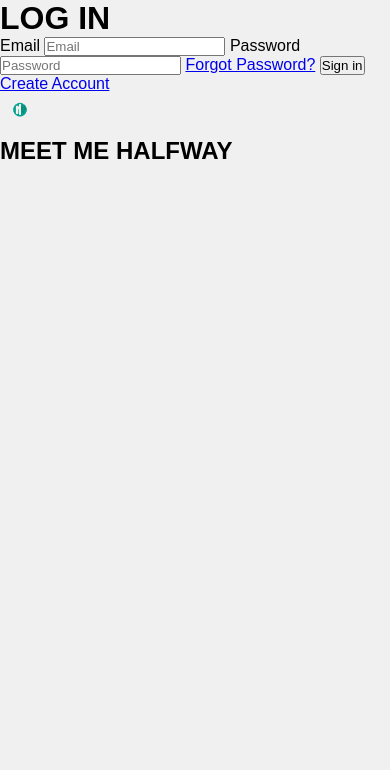
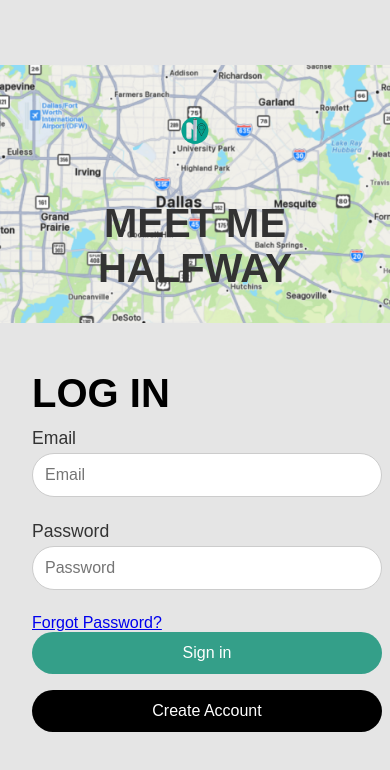
Before and after one commit to JesusMartinez8/Capstone-TheBoys, a plain HTML site: page index.html in a window 390 px wide. Drawn offline with Linux system fonts and the light colour scheme; a web font is replaced by a local one.

Commit message:
Update styles.css

```diff
--- a/styles.css
+++ b/styles.css
@@ -1,4 +1,3 @@
-/* General Reset */
 * {
     margin: 0;
     padding: 0;
@@ -7,143 +6,156 @@
 
   body, html {
     height: 100%;
+    margin: 0;
     font-family: "Jaro", sans-serif;
-  background-color: #f0f0f0;
+    background: #f0f0f0;
   }
 
-/* Navigation Bar */
-.nav-bar {
-  position: absolute;
-  top: 0;
-  width: 100%;
+  /* Make sure the page takes up full height and width */
+  body {
     display: flex;
-  justify-content: space-between;
+    justify-content: center;
     align-items: center;
-  padding: 15px 30px;
-  background-color: #ffffff;
-  z-index: 2;
-  height: 60px;
-  box-shadow: 0 4px 8px rgba(0, 0, 0, 0.1);
+    background-color: #e5e5e5;
+    height: 100vh; /* Full height */
   }
 
-.logo {
-  height: 40px;
-  width: auto;
+  .login-container {
+    display: flex;
+    width: 100%; /* Full width */
+    max-width: none; /* Disable the max width so it spans fully */
+    height: 100vh; /* Full height */
+    background-color: white;
+    border-radius: 0;
   }
 
-.menu-icons i {
-  font-size: 1.5em;
-  color: #35393C;
-  margin-left: 15px;
-  cursor: pointer;
+  /* Form Section */
+  .form-section {
+    flex: 1;
+    background-color: #e5e5e5;
+    padding: 3rem;
+    display: flex;
+    flex-direction: column;
+    justify-content: center;
+    align-items: flex-start;
+    min-width: 300px;
+    height: 100%; /* Stretch to full height */
   }
 
-
-/* Transparent Box Styling for Buttons */
-.transparent-box {
-  position: absolute;
-  top: 150px; /* Adjusted to accommodate the title section */
-  left: 20px;
-  padding: 20px;
-  width: 260px;
-  background-color: rgba(255, 255, 255, 0.95);
-  border-radius: 10px;
-  box-shadow: 0 4px 12px rgba(0, 0, 0, 0.1);
-  z-index: 2;
-  display: flex;
-  flex-direction: column;
-  gap: 10px;
+  .form-section h1 {
+    font-family: "Jaro", sans-serif;
+    font-size: 2.5rem;
+    margin-top:1rem;
+    margin-bottom: 0.75rem;
+    color: #000;
   }
 
-/* Button Styling */
-.btn {
-  background-color: #2a7566; /* Dark greenish color */
-  color: #ffffff;
-  padding: 15px 15px;
-  border: 1px solid #ffffff; /* Slightly darker border */
-  width: 100%;
-  font-size: 1rem;
-  border-radius: 25px;
-  cursor: pointer;
-  display: flex;
-  align-items: center;
-  justify-content: space-between;
-  transition: background-color 0.3s ease, border-color 0.3s ease;
-  box-shadow: 0 2px 6px rgba(0, 0, 0, 0.1);
+  .form-section label {
+    font-size: 1.1rem;
+    margin-bottom: 0.25rem;
+    color: #333;
+    display: block;
+    width: 350px;
   }
 
-.btn i {
-  font-size: 1.2em;
+  input[type="email"], input[type="password"], input[type="text"] {
+    width: 100%;
+    max-width: 350px;
+    padding: 12px;
+    margin-bottom: 1.5rem;
+    border-radius: 25px;
+    border: 1px solid #ccc;
+    outline: none;
+    font-size: 1rem;
   }
 
-/* Directional Button Styling */
-.btn-directional {
-  background-color: #5DA399;
-  color: #ffffff;
-  padding: 15px 20px;
-  position: relative;
-  overflow: hidden;
-  font-weight: bold;
-  border-radius: 0 25px 25px 0; /* Right side rounded, left flat */
-  display: flex;
-  align-items: center;
-  justify-content: space-between;
-  transition: background-color 0.3s ease;
+  .btn-signin, .btn-create-account, .btn-back,.btn-signup {
+    display: block;
+    text-align: center;
+    width: 100%;
+    max-width: 350px;
+    padding: 12px;
+    border-radius: 25px;
+    border: none;
+    font-size: 1rem;
+    cursor: pointer;
+    margin-bottom: 1rem;
   }
 
-.btn-directional i {
-  font-size: 1.2em;
-  transition: transform 0.3s ease; /* Smooth movement on hover */
+  .btn-signin, .btn-signup {
+    background-color: #349f89;
+    color: white;
+    font-family: "Jaro", sans-serif;
   }
 
-/* Hover Effect - Darker Background and Icon Movement */
-.btn-directional:hover {
-  background-color: #4A817A; /* Darker shade on hover */
+  .btn-create-account {
+    background-color: black;
+    color: white;
+    text-decoration: none;
   }
 
-.btn-directional:hover i {
-  transform: translateX(5px); /* Move arrow icon slightly to the right */
-}
-
-.btn-preview{
-  background-color: #196455;
-  margin-top: 30px;
-}
-.btn-start{
-  background-color: #0e3631;
-}
-.btn-start:hover{
-  background-color: #030303;
-}
-
-/* Specific Button Styles */
-.btn:hover {
-  background-color: #28564E; /* Darker on hover */
-  border-color: #1E3C3B;
+  .btn-back {
+    background-color: black;
+    color: white;
+    text-decoration: none;
   }
 
   /* Map Section */
-#map {
-  height: 100%;
-  width: 100%;
-  position: relative;
-  z-index: 1;
+  .map-section {
+    flex: 1;
+    background: url('map.png') no-repeat center center;
+    background-size: cover;
+    display: flex;
+    flex-direction: column;
+    justify-content: center;
+    align-items: center;
+    text-align: center;
+    height: 100%; /* Full height */
   }
 
-/* Input Field Styling */
-.controls {
-  padding: 12px 15px;
-  border: 1px solid #2A4F4E; /* Slightly darker border */
-  border-radius: 25px;
-  font-size: 1rem;
-  width: 100%;
-  box-shadow: 0 2px 6px rgba(0, 0, 0, 0.1);
-  margin-bottom: 10px; /* Space between input fields */
-  color: #000;
-  background-color: #f9f9f9; /* Light background color */
-  outline: none;
+  .map-section .logo {
+    width: 500px;
+    margin-bottom: 1.5rem;
   }
 
-.controls::placeholder {
-  color: #7D8A8B; /* Placeholder color */
+  .map-section h2 {
+    font-size: 2.5rem;
+    color: #333;
+    font-family: "Jaro", sans-serif;
+    font-weight: bold;
   }
+
+  /* Media Queries for Smaller Screens */
+  @media (max-width: 768px) {
+    .login-container {
+      flex-direction: column;
+      height: auto;
+    }
+
+    .form-section, .map-section {
+      width: 100%;
+      min-width: unset;
+      padding: 2rem;
+    }
+
+    .form-section {
+      order: 2;
+    }
+
+    .map-section {
+      order: 1;
+      height: 300px;
+    }
+
+    input[type="email"], input[type="password"], input[type="text"] {
+      max-width: 100%;
+    }
+
+    .btn-signin, .btn-create-account, .btn-back {
+      max-width: 100%;
+    }
+
+    .map-section .logo {
+      width: 80px;
+    }
+  }
```
Lines whose indentation alone changed are shown as unchanged.
